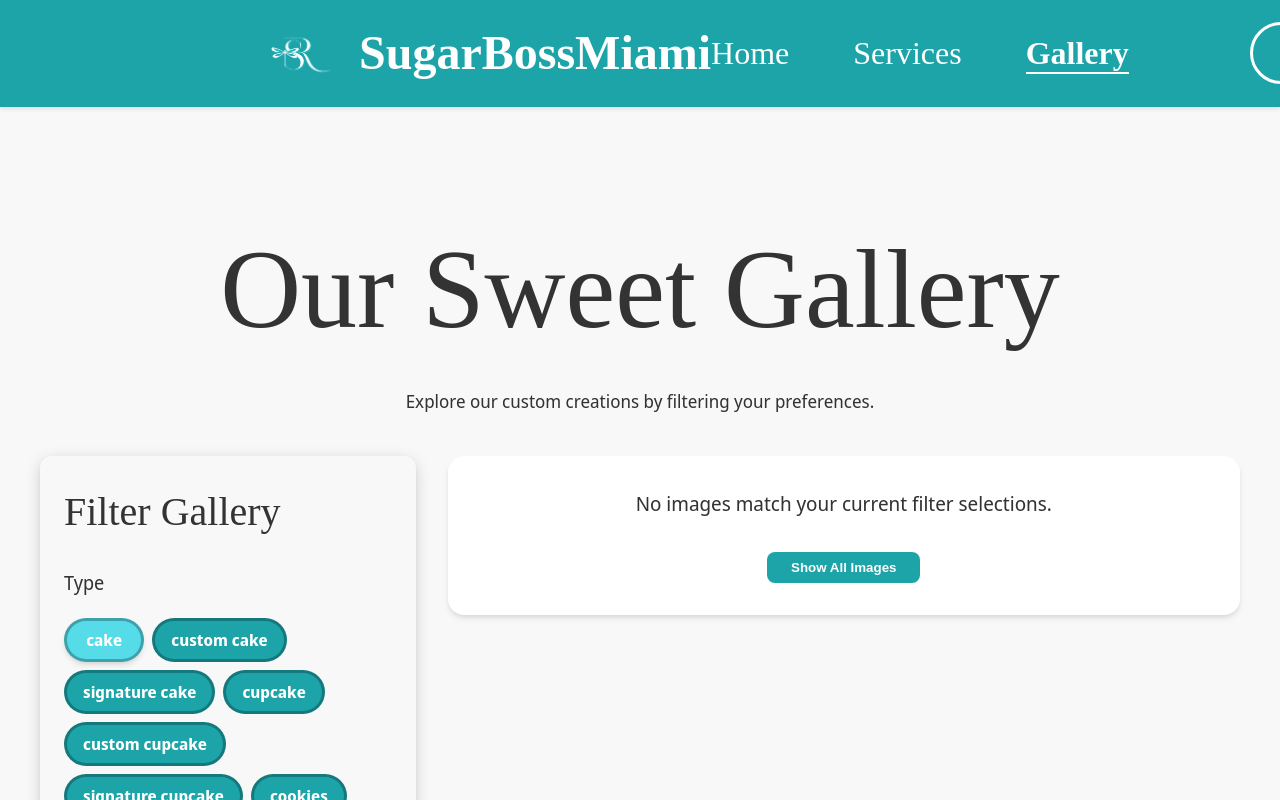
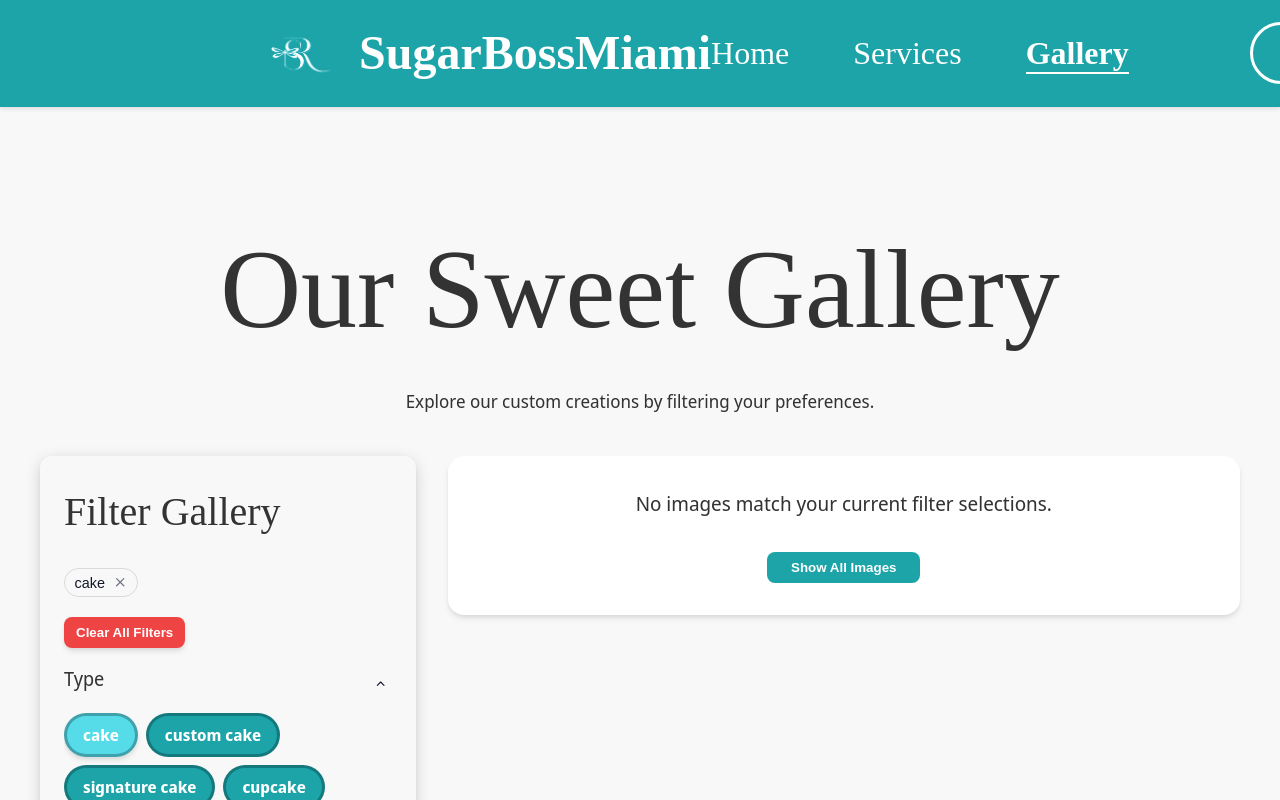
Before and after one commit to LEPII/SugarBossMiami, a React (Create React App) app: page /gallery in a window 1280 px wide. Both pictures are taken after a click on the button "cake". Shown: the top 800 px of the page. Built offline with nearby package versions, Linux system fonts and the light colour scheme; a web font is replaced by a local one.

Commit message:
updated filter section on gallery Page

```diff
--- a/src/pages/Gallery.tsx
+++ b/src/pages/Gallery.tsx
@@ -1,5 +1,6 @@
 import { useState, useMemo } from "react";
 import "../style/pages/gallery.css";
+import { FiChevronDown, FiX } from "react-icons/fi";
 
 interface GalleryImage {
   id: string;
@@ -240,6 +241,8 @@ const Gallery = () => {
     return initialFilters;
   });
 
+  const [openCategory, setOpenCategory] = useState<string>("type");
+
   const clearAllFilters = () => {
     setSelectedFilters(() => {
       const initialFilters: Record<string, string[]> = {};
@@ -267,6 +270,13 @@ const Gallery = () => {
     });
   };
 
+  const removeSingleFilter = (categoryKey: string, option: string) => {
+    setSelectedFilters((prev) => ({
+      ...prev,
+      [categoryKey]: prev[categoryKey].filter((v) => v !== option),
+    }));
+  };
+
   const filteredImages = useMemo(() => {
     return galleryData.filter((image) => {
       for (const categoryKey in selectedFilters) {
@@ -290,6 +300,10 @@ const Gallery = () => {
     });
   }, [selectedFilters]);
 
+  const anyFilterActive = Object.values(selectedFilters).some(
+    (arr) => arr.length > 0
+  );
+
   return (
     <div className="gallery-container">
       <header className="gallery-header">
@@ -303,11 +317,56 @@ const Gallery = () => {
         <aside className="filter-sidebar">
           <h2 className="filter-title">Filter Gallery</h2>
 
-          {filterCategories.map((category) => (
-            <div key={category.key} className="filter-category">
+          {anyFilterActive && (
+            <div className="active-filters-row">
+              {filterCategories.map((cat) =>
+                (selectedFilters[cat.key] || []).map((option) => (
+                  <button
+                    key={`${cat.key}-${option}`}
+                    className="active-filter-chip"
+                    onClick={() => removeSingleFilter(cat.key, option)}>
+                    <span className="chip-text">
+                      {option.replace(/-/g, " ")}
+                    </span>
+                    <FiX className="chip-x" />
+                  </button>
+                ))
+              )}
+            </div>
+          )}
+
+          {anyFilterActive && (
+            <button
+              onClick={clearAllFilters}
+              className="clear-filters-button clear-filters-top">
+              Clear All Filters
+            </button>
+          )}
+
+          {filterCategories.map((category) => {
+            const isOpen = openCategory === category.key;
+            return (
+              <div
+                key={category.key}
+                className={`filter-category ${isOpen ? "open" : ""}`}>
+                <div className="filter-category-header">
+
                   <h3 className="filter-category-title">
                     {category.name.replace(/-/g, " ")}
                   </h3>
+
+                  <button
+                    aria-expanded={isOpen}
+                    className={`filter-toggle ${isOpen ? "open" : ""}`}
+                    onClick={() =>
+                      setOpenCategory((prev) =>
+                        prev === category.key ? "" : (category.key as string)
+                      )
+                    }>
+                    <FiChevronDown />
+                  </button>
+                </div>
+
                 <div className="filter-options">
                   {category.options.map((option) => (
                     <button
@@ -323,11 +382,8 @@ const Gallery = () => {
                   ))}
                 </div>
               </div>
-          ))}
-
-          <button onClick={clearAllFilters} className="clear-filters-button">
-            Clear All Filters
-          </button>
+            );
+          })}
         </aside>
 
         <section className="gallery-content">
--- a/src/style/pages/gallery.css
+++ b/src/style/pages/gallery.css
@@ -41,21 +41,106 @@
   margin-bottom: 1.5rem;
 }
 
+.active-filters-row {
+  display: flex;
+  flex-wrap: wrap;
+  gap: 0.5rem;
+  margin-bottom: 0.75rem;
+}
+
+.active-filter-chip {
+  display: inline-flex;
+  align-items: center;
+  gap: 0.5rem;
+  border-radius: 999px;
+  padding: 0.35rem 0.6rem;
+  background: transparent;
+  border: 1px solid rgba(0, 0, 0, 0.12);
+  font-size: 0.9rem;
+  cursor: pointer;
+  transition: background-color 150ms ease;
+}
+
+.active-filter-chip:hover {
+  background-color: rgba(0, 0, 0, 0.02);
+}
+
+.active-filter-chip .chip-text {
+  text-transform: none;
+  color: #111827;
+}
+
+.active-filter-chip .chip-x {
+  font-size: 0.9rem;
+  color: #6b7280;
+}
+
+.clear-filters-top {
+  margin-top: 0.5rem;
+  margin-bottom: 1rem;
+  padding: 0.5rem 0.75rem;
+  width: auto;
+  background-color: #ef4444;
+  color: #ffffff;
+  border: none;
+  border-radius: 0.5rem;
+  font-weight: 600;
+  box-shadow: 0 4px 6px -1px rgba(0, 0, 0, 0.1),
+    0 2px 4px -1px rgba(0, 0, 0, 0.06);
+  transition: background-color 200ms;
+}
+
+.clear-filters-top:hover {
+  background-color: #dc2626;
+}
+
 .filter-category {
   margin-bottom: 1.5rem;
+}
+
+.filter-category-header {
+  display: flex;
+  align-items: center;
+  justify-content: space-between;
+  gap: 1rem;
 }
 
 .filter-category-title {
   font-size: 1.2em;
   font-weight: 400;
   font-family: "Noto Sans Display", sans-serif;
-  margin-bottom: 1em;
+  margin-bottom: 0.5rem;
+}
+
+.filter-toggle {
+  background: transparent;
+  border: none;
+  cursor: pointer;
+  padding: 0.25rem;
+  display: inline-flex;
+  align-items: center;
+  justify-content: center;
+  transition: transform 200ms ease;
+  color: #111827;
+}
+
+.filter-toggle.open {
+  transform: rotate(180deg);
 }
 
 .filter-options {
   display: flex;
   flex-wrap: wrap;
   gap: 0.5em;
+  overflow: hidden;
+  max-height: 0;
+  transition: max-height 300ms cubic-bezier(0.4, 0, 0.2, 1);
+  padding-top: 0;
+}
+
+.filter-category.open .filter-options {
+  max-height: 999px;
+  padding-top: 0.65rem;
 }
 
 .filter-button {
@@ -70,33 +155,13 @@
 
 .filter-button:hover {
   background-color: #36d5e6d5;
+  transform: none;
 }
 
 .filter-button-active {
   background-color: #36d5e6d5;
-  padding: 0.5rem 1.2rem;
-  font-size: 1em;
   box-shadow: 0 4px 6px -1px rgba(0, 0, 0, 0.1),
     0 2px 4px -1px rgba(0, 0, 0, 0.06);
-}
-
-.clear-filters-button {
-  width: 100%;
-  margin-top: 1.5rem;
-  padding: 0.75rem 1rem;
-  background-color: #ef4444;
-  color: #ffffff;
-  border: none;
-  border-radius: 0.5rem;
-  font-weight: 600;
-  box-shadow: 0 4px 6px -1px rgba(0, 0, 0, 0.1),
-    0 2px 4px -1px rgba(0, 0, 0, 0.06);
-  transition-property: background-color;
-  transition-duration: 200ms;
-}
-
-.clear-filters-button:hover {
-  background-color: #dc2626;
 }
 
 .gallery-content {
```
Lines whose indentation alone changed are shown as unchanged.
